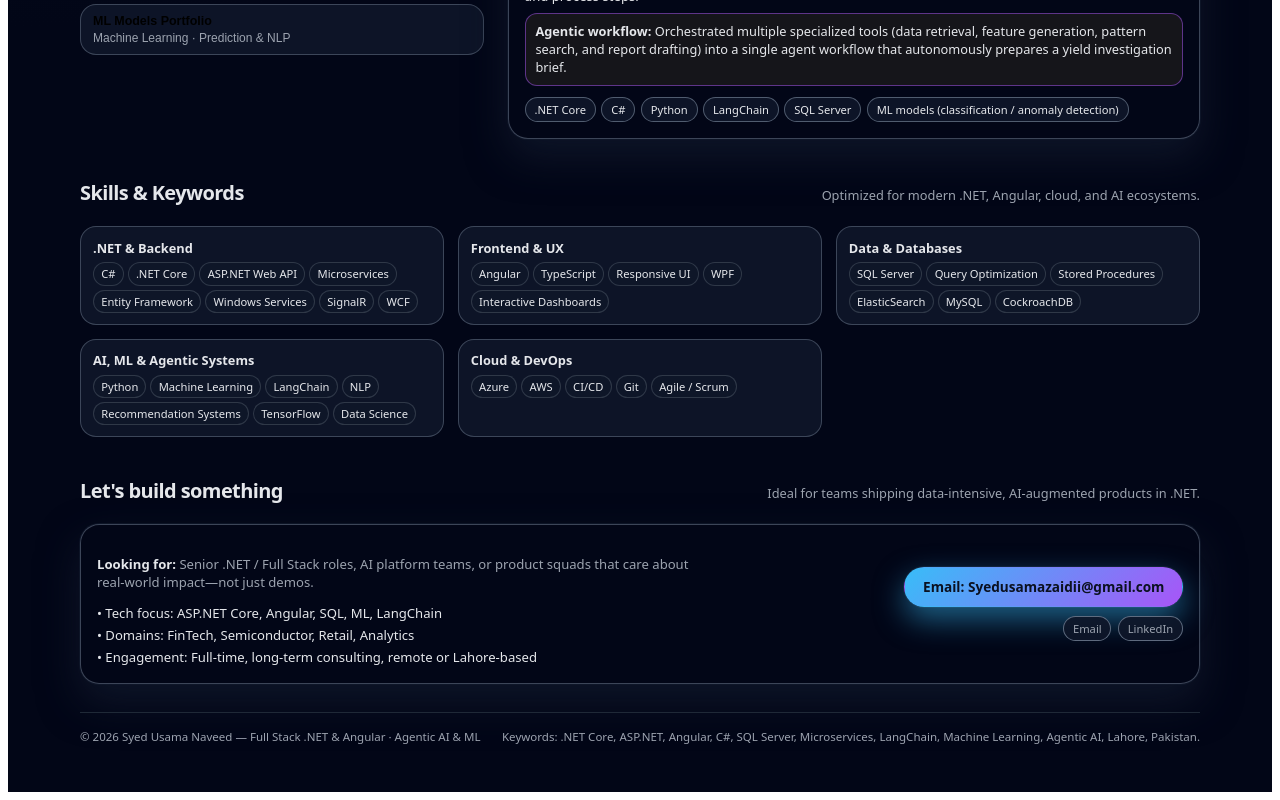
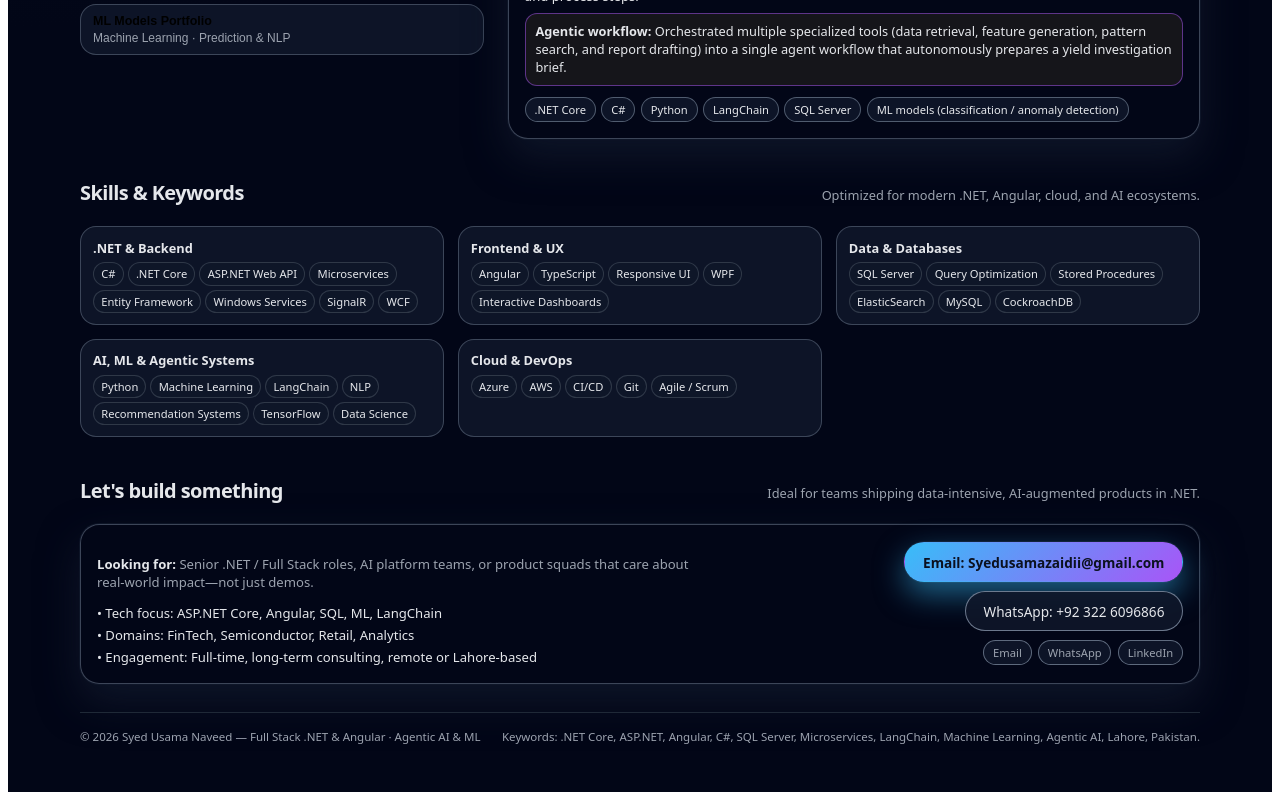
Before and after one commit to SyedUsama12/portfolio, an Angular app in the folder client/: page / in a window 1280 px wide. Shown: the part 1341-2141 px from the top of the page. Built offline with nearby package versions, Linux system fonts and the light colour scheme.

Commit message:
Modify contact links for email and WhatsApp
Updated contact links to open in a new tab and added WhatsApp contact.

```diff
--- a/client/src/app/app.html
+++ b/client/src/app/app.html
@@ -741,7 +741,7 @@
           </div>
 
           <div class="hero-actions">
-            <a class="btn btn-primary" href="mailto:Syedusamazaidii@gmail.com">
+            <a class="btn btn-primary" href="mailto:Syedusamazaidii@gmail.com" target="_blank">
               Contact me for roles
               <span>→</span>
             </a>
@@ -970,15 +970,32 @@
           </div>
 
           <div class="contact-actions">
-            <a class="btn btn-primary" href="mailto:Syedusamazaidii@gmail.com">
+            <a class="btn btn-primary" href="mailto:Syedusamazaidii@gmail.com" target="_blank">
            Email: Syedusamazaidii@gmail.com
+          </a>
+                     <a
+            class="btn btn-secondary"
+            href="https://wa.me/923226096866"
+            target="_blank"
+            rel="noopener"
+          >
+            WhatsApp: +92 322 6096866
           </a>
             <div class="contact-links">
             <a
         class="contact-link-pill"
           href="mailto:Syedusamazaidii@gmail.com"
+        target="_blank"
           >
           Email
+          </a>
+               <a
+      class="contact-link-pill"
+      href="https://wa.me/923226096866"
+      target="_blank"
+      rel="noopener"
+    >
+      WhatsApp
     </a>
               <a
                 class="contact-link-pill"
```
Lines whose indentation alone changed are shown as unchanged.
